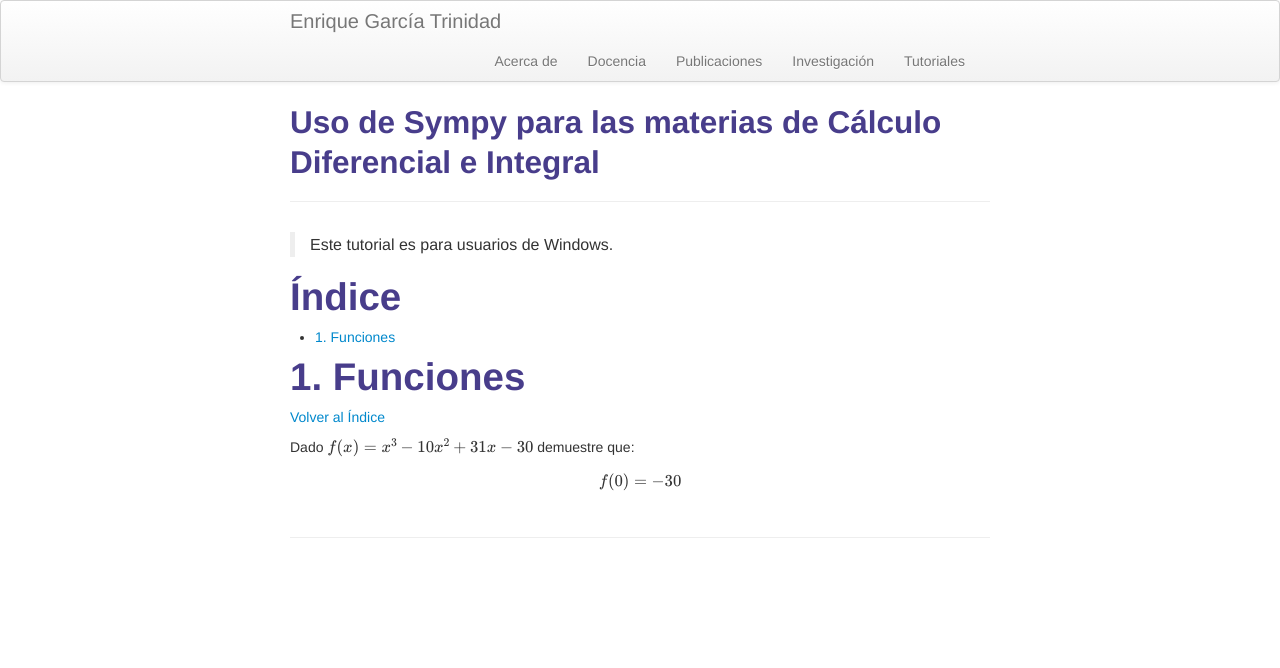
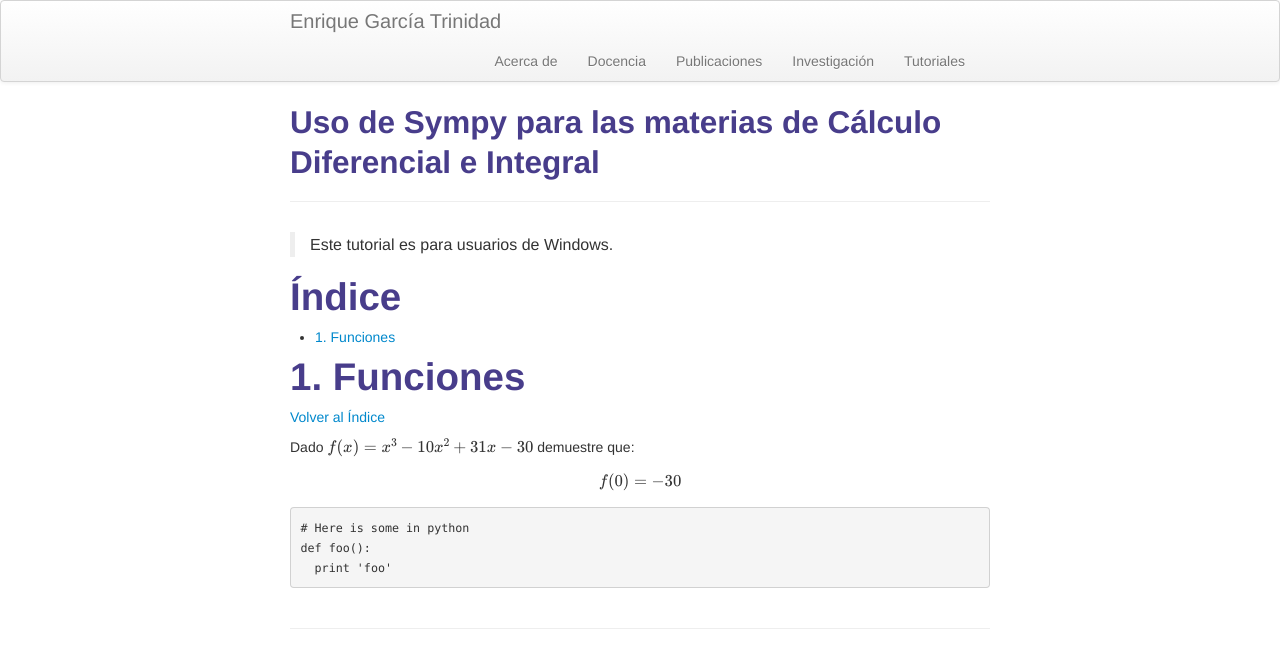
Before and after one commit to enriGarcia/enriGarcia.github.io, a Jekyll site: the page built from pages/instructions/calculusSympy.md, in a window 1280 px wide. Shown: the top 668 px of the page. Built offline with Jekyll 4.4.1, drawn with Linux system fonts in a browser that asks for light colours.

Commit message:
webpage update

````diff
--- a/pages/instructions/calculusSympy.md
+++ b/pages/instructions/calculusSympy.md
@@ -18,6 +18,11 @@ $$\begin{aligned}
 f(0)=-30
 \end{aligned}$$
 
+```python
+# Here is some in python
+def foo():
+  print 'foo'
+```
 
 
 
````
